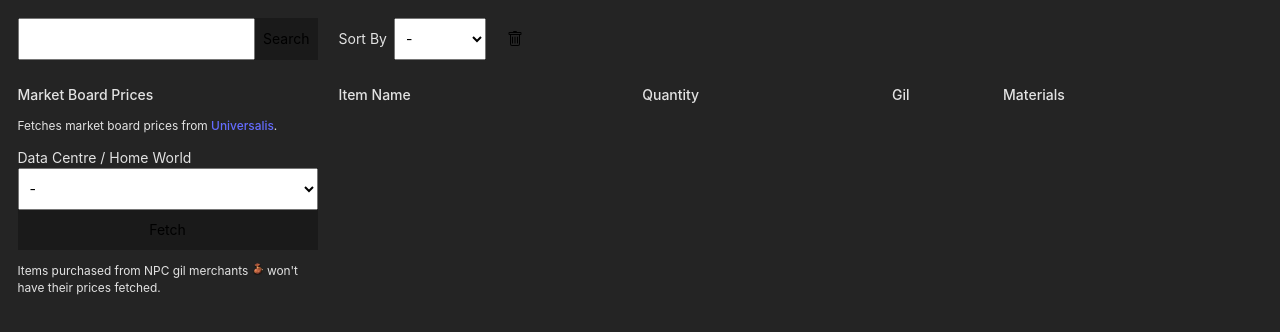
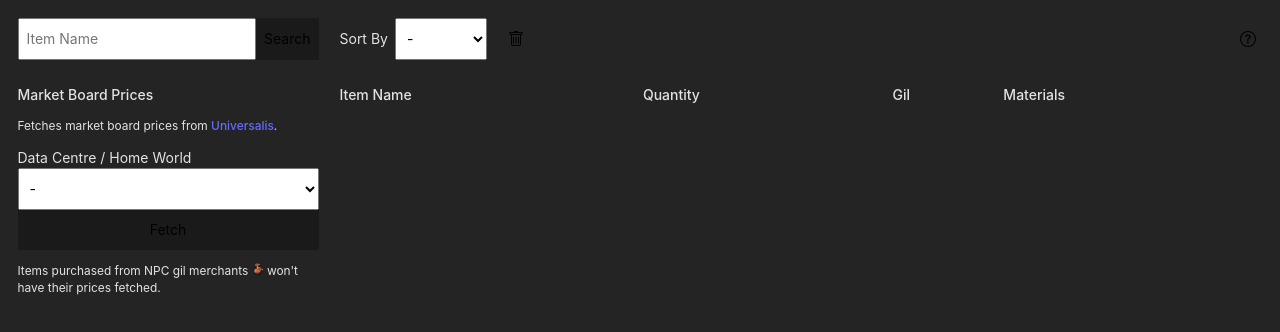
Before and after one commit to MelvinHK/ffxivFurnitureLister, a React (Vite) app in the folder FFXIV Housing Lister/: page / in a window 1280 px wide. Shown: the top 332 px of the page. Built offline with nearby package versions, Linux system fonts and the light colour scheme.

Commit message:
about popup window

```diff
--- a/FFXIV Housing Lister/src/App.css
+++ b/FFXIV Housing Lister/src/App.css
@@ -1,5 +1,12 @@
+#container {
+    margin-left: auto;
+    margin-right: auto;
+    padding: 1.25rem;
+    max-width: 92rem;
+}
+
 #utility-column {
-    width: 300px;
+    width: 21.5rem;
 }
 
 .flex {
@@ -33,10 +40,6 @@
 
 .border-box {
     box-sizing: border-box;
-}
-
-.m-5 {
-    margin: 1.25rem;
 }
 
 .w-full {
@@ -83,7 +86,7 @@
     font-size: 0.85rem;
 }
 
-.remove-btn {
+.icon-btn {
     background-color: transparent;
     border: none;
 }
@@ -92,6 +95,45 @@
     color: rgb(255, 75, 75);
 }
 
+.about-btn {
+    margin-left: auto;
+}
+
+.about-btn:hover,
+.popup-close-btn:hover {
+    color: #646cff;
+}
+
 .right {
     right: 0;
 }
+
+.popup-overlay {
+    position: absolute;
+    display: flex;
+    top: 0;
+    left: 0;
+    width: 100vw;
+    height: 100vh;
+    background: rgba(0, 0, 0, 0.5);
+    justify-content: center;
+    align-items: center;
+}
+
+.popup-window {
+    position: relative;
+    ;
+    background: #242424;
+    padding: 1rem;
+    width: 35rem;
+    margin: 1.25rem;
+}
+
+.popup-close-btn {
+    padding: 0;
+    cursor: pointer;
+    position: absolute;
+    top: 0.5rem;
+    right: 0.75rem;
+    font-size: large;
+}
--- a/FFXIV Housing Lister/src/App.jsx
+++ b/FFXIV Housing Lister/src/App.jsx
@@ -3,11 +3,13 @@ import './App.css';
 import Searchbar from './components/searchbar';
 import ItemList from './components/itemlist';
 import MarketBoard from './components/marketBoard';
+import AboutPopup from './components/aboutPopup';
 
 export const ItemListContext = createContext();
 
 function App() {
   const [itemList, setItemList] = useState([]);
+  const [showAbout, setShowAbout] = useState(false);
 
   const updateItemValue = (id, updatedProperties) => {
     setItemList(itemList.map(item => {
@@ -43,17 +45,19 @@ function App() {
     setItemList,
     updateItemValue,
     updateAllMarketBoardPrices,
-    removeCheckedItems
+    removeCheckedItems,
+    setShowAbout
   };
 
   return (
-    <div className='flex gap m-5'>
+    <div id="container" className='flex gap m-5'>
       <ItemListContext.Provider value={itemListContextValues}>
         <div id="utility-column" className='flex-col gap'>
           <Searchbar />
           <MarketBoard />
         </div>
         <ItemList />
+        {showAbout ? <AboutPopup /> : <></>}
       </ItemListContext.Provider>
     </div>
   );
--- /dev/null
+++ b/FFXIV Housing Lister/src/components/aboutButton.jsx
@@ -0,0 +1,18 @@
+import { useContext } from "react";
+import { ItemListContext } from "../App";
+
+
+function AboutButton() {
+  const { setShowAbout } = useContext(ItemListContext);
+
+  return (
+    <button onClick={() => setShowAbout(true)} className="icon-btn about-btn flex align-center">
+      <svg xmlns="http://www.w3.org/2000/svg" width="16" height="16" fill="currentColor" className="bi bi-question-circle" viewBox="0 0 16 16">
+        <path d="M8 15A7 7 0 1 1 8 1a7 7 0 0 1 0 14zm0 1A8 8 0 1 0 8 0a8 8 0 0 0 0 16z" />
+        <path d="M5.255 5.786a.237.237 0 0 0 .241.247h.825c.138 0 .248-.113.266-.25.09-.656.54-1.134 1.342-1.134.686 0 1.314.343 1.314 1.168 0 .635-.374.927-.965 1.371-.673.489-1.206 1.06-1.168 1.987l.003.217a.25.25 0 0 0 .25.246h.811a.25.25 0 0 0 .25-.25v-.105c0-.718.273-.927 1.01-1.486.609-.463 1.244-.977 1.244-2.056 0-1.511-1.276-2.241-2.673-2.241-1.267 0-2.655.59-2.75 2.286zm1.557 5.763c0 .533.425.927 1.01.927.609 0 1.028-.394 1.028-.927 0-.552-.42-.94-1.029-.94-.584 0-1.009.388-1.009.94z" />
+      </svg>
+    </button>
+  );
+}
+
+export default AboutButton;
--- /dev/null
+++ b/FFXIV Housing Lister/src/components/aboutPopup.jsx
@@ -0,0 +1,25 @@
+import { useContext } from "react";
+import { ItemListContext } from "../App";
+
+function AboutPopup() {
+  const { setShowAbout } = useContext(ItemListContext);
+
+  return (
+    <div className="popup-overlay">
+      <div className="popup-window">
+        <span className="popup-close-btn" onClick={() => setShowAbout(false)}>&#x2715;</span>
+        <h4>FFXIV Housing Item Lister</h4>
+        <p>A Final Fantasy XIV tool for creating housing-item lists.</p>
+        <ul>
+          <li>Calculate total gil prices from NPC gil shops and the market board.</li>
+          <li>View items' available recipes.</li>
+          <li>Save lists in the browser.</li>
+          <li>Import housing files from MakePlace.</li>
+        </ul>
+        <a href="https://github.com/MelvinHK/ffxivHousingLister" target="_blank" className="text-small">GitHub</a>
+      </div>
+    </div>
+  );
+}
+
+export default AboutPopup;
--- a/FFXIV Housing Lister/src/components/itemlist.jsx
+++ b/FFXIV Housing Lister/src/components/itemlist.jsx
@@ -3,6 +3,7 @@ import ItemRow from "./itemRow";
 import { ItemListContext } from '../App';
 import SortButton from "./sortButton";
 import RemoveButton from "./removeButton";
+import AboutButton from "./aboutButton";
 
 function ItemList() {
   const { itemList } = useContext(ItemListContext);
@@ -12,6 +13,7 @@ function ItemList() {
       <div className="flex gap">
         <SortButton />
         <RemoveButton />
+        <AboutButton />
       </div>
       <table className='w-full'>
         <thead>
--- a/FFXIV Housing Lister/src/components/removeButton.jsx
+++ b/FFXIV Housing Lister/src/components/removeButton.jsx
@@ -5,7 +5,7 @@ function RemoveButton() {
   const { removeCheckedItems } = useContext(ItemListContext);
 
   return (
-    <button onClick={() => removeCheckedItems()} className="remove-btn flex align-center">
+    <button onClick={() => removeCheckedItems()} title="Remove selected items" className="icon-btn remove-btn flex align-center">
       <svg xmlns="http://www.w3.org/2000/svg" width="16" height="16" fill="currentColor" className="bi bi-trash" viewBox="0 0 16 16">
         <path d="M5.5 5.5A.5.5 0 0 1 6 6v6a.5.5 0 0 1-1 0V6a.5.5 0 0 1 .5-.5Zm2.5 0a.5.5 0 0 1 .5.5v6a.5.5 0 0 1-1 0V6a.5.5 0 0 1 .5-.5Zm3 .5a.5.5 0 0 0-1 0v6a.5.5 0 0 0 1 0V6Z" />
         <path d="M14.5 3a1 1 0 0 1-1 1H13v9a2 2 0 0 1-2 2H5a2 2 0 0 1-2-2V4h-.5a1 1 0 0 1-1-1V2a1 1 0 0 1 1-1H6a1 1 0 0 1 1-1h2a1 1 0 0 1 1 1h3.5a1 1 0 0 1 1 1v1ZM4.118 4 4 4.059V13a1 1 0 0 0 1 1h6a1 1 0 0 0 1-1V4.059L11.882 4H4.118ZM2.5 3h11V2h-11v1Z" />
--- a/FFXIV Housing Lister/src/components/searchbar.jsx
+++ b/FFXIV Housing Lister/src/components/searchbar.jsx
@@ -57,7 +57,7 @@ function Searchbar() {
     <div ref={searchContainer} className='relative'>
       {/* Search Bar */}
       <form className='flex'>
-        <input type='text' className="flex-1" value={query} onChange={e => setQuery(e.target.value)}></input>
+        <input type='text' className="flex-1" value={query} onChange={e => setQuery(e.target.value)} placeholder='Item Name'></input>
         <button type='submit' onClick={e => handleSubmit(e)}>Search</button>
       </form>
       {/* Search Results */}
```
